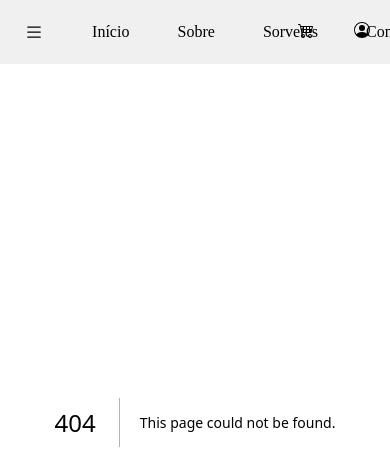
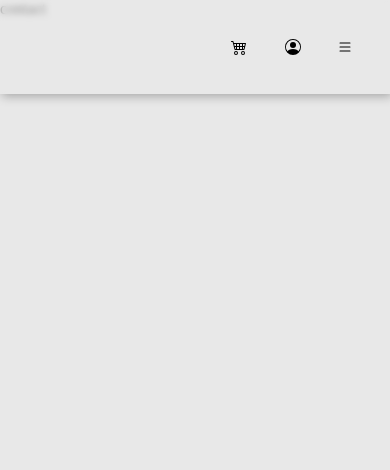
Before and after one commit to LuciLua/site-e-commerce, a Next.js app: page /contact in a window 390 px wide. Before the commit this address had no page. Shown: the top 470 px of the page. Built offline with nearby package versions, Linux system fonts and the light colour scheme.

Commit message:
feature add in header: toggle menu

```diff
--- a/src/components/Header/Header.module.scss
+++ b/src/components/Header/Header.module.scss
@@ -1,8 +1,8 @@
-
-.c_menu{
+.c_menu {
     display: flex;
-
     position: fixed;
+    flex-direction: row;
+    justify-content: space-between;
 
     top: 0;
 
@@ -14,11 +14,13 @@
     backdrop-filter: blur(3px);
 
     z-index: 1000;
-}
 
-.c_menu .menu_ul_r{
+    .menu_ul_r {
+        z-index: 9;
+
         display: flex;
         align-items: center;
+        justify-content: center;
 
         position: relative;
         background: transparent;
@@ -27,15 +29,20 @@
         height: 100%;
 
 
-    li{
+        li {
             list-style: none;
+            padding: 0 25px;
+
+            &:last-of-type {
+                display: none;
+            }
         }
     }
 
-
-.c_menu .menu_ul_l{
+    .menu_ul_l {
         display: flex;
         align-items: center;
+        justify-content: flex-start;
 
         position: relative;
         background: transparent;
@@ -44,9 +51,8 @@
         height: 100%;
 
         list-style: none;
-}
 
-.c_menu .menu_ul_l li{
+        li {
             display: flex;
             justify-content: center;
             align-items: center;
@@ -55,24 +61,18 @@
 
             font-family: Lexend;
 
-    width:  fit-content;
+            width: fit-content;
             height: 100%;
 
-    padding-left: 10%;
-    padding-right: 10%;
-
+            padding: 0 25px;
             margin: 2px;
 
             cursor: pointer;
-}
+
+            animation: fade 0.3s linear;
 
 
-
-.c_menu .ul-l li:first-of-type{
-    /* display: none; */
-}
-
-.c_menu .menu_ul_l li a{
+            a {
                 text-decoration: none;
 
                 color: black;
@@ -85,167 +85,124 @@
 
                 height: 100%;
                 width: 100%;
-}
 
-.c_menu .menu_ul_l li a:hover{
+                &:hover {
                     color: rgb(109, 109, 109);
                 }
 
-.c_menu .menu_ul_l li img{
+                img {
                     position: relative;
 
                     height: 20px;
                     width: 20px;
                 }
-
-.c_menu .ul-l .li-l{
-    animation: fade 0.3s linear;
-
+            }
+        }
+    }
 }
 
-.c_menu .ul-l{
-    margin-left: 10px;
-    margin-right: auto;
 
-    position: relative;
-
-    z-index: 10;
-}
-
-.c_menu .menu_ul_r{
-    margin-left: auto;
-
-    z-index: 9;
-
-    position: absolute;
-
-    right: 0;
-    top: 0;
-
-}
-
-.c_menu .menu_ul_r #carrinho::before{
-    content: attr(data-before);
-    position: absolute;
-
-    top: 35px;
-    left: 12px;
-
-    font-size: 10px;
-
-    background-color: rgb(226, 44, 44);
-    color: #fff;
-
-    display: flex;
-    align-items: center;
-    justify-content: center;
-
-    width: 13px;
-    height: 13px;
-
-    border-radius: 50%;
-
-    z-index: 3;
-}
-
-.c_menu .menu_ul_r #user::before{
-    content: '5';
-    position: absolute;
-
-    top: 35px;
-    left: 12px;
-
-    font-size: 10px;
-
-    background-color: rgb(226, 44, 44);
-    color: #fff;
-
-    display: flex;
-    align-items: center;
-    justify-content: center;
-
-    width: 13px;
-    height: 13px;
-
-    border-radius: 50%;
-
-    z-index: 3;
-}
-
-.c_menu .menu_ul_r li{
-    padding-left: 20px;
-    padding-right: 20px;
-}
-
-.c_menu .ul-l li:first-of-type{
+.c_menu .ul_l li:first-of-type {
     display: none;
 }
 
 @media only screen and (max-width: 600px) {
-
-    .c_menu .ul-l .li-l-x{
-        display: none;
-    }
-
-    .c_menu .ul-l{
-        flex-direction: column;
-
-        height: 100vh;
+    .c_menu {
+        flex-direction: column-reverse;
+        height: fit-content;
         width: 100%;
 
-        margin: 0;
-
-        position: absolute;
-    }
-
-    .ul-l .li-l, .li-l-m{
-        background-color: #fff;
-    }
-
-    .ul-l .li-l a, .li-l-m a{
-        color: rgb(28, 28, 28);
-    }
-    .ul-l .li-l:hover a, .li-l-m:hover a{
-        color: rgb(0, 0, 0);
-    }
-
-    /* ICON MENU ENCOLHIDO */
-    .c_menu .ul-l-x .li-l-m{
-        background-color: transparent;
-        margin-left: 30px;
-    }
-
-    /* ICON MENU  */
-    .c_menu .ul-l-x:first-of-type {
-        display: flex;
-
-        background-color: transparent;
-
-        flex-direction: row;
-
+        .menu_ul_l {
+            height: fit-content;
+            flex-direction: column;
             position: relative;
 
-        width:  fit-content;
+            width: 100%;
             height: 100%;
 
-    }
+            display: none;
 
-    .c_menu .ul-l li{
-        width: 100%;
-        margin: 0;
-        display: block;
-    }
-    .c_menu .ul-l li{
-        width: 100%;
-        margin: 0;
-    }
-    .c_menu .ul-l li:first-of-type{
+            &.active{
                 display: flex;
             }
 
-    .c_menu .ul-l-x .ul-l li{
+            li {
+                height: 100%;
                 width: 100%;
-        margin: 0;
+
+                position: relative;
+                justify-content: center;
+                align-items: center;
+
+                padding: 0;
+
+                a {
+                    margin: 0px 0;
+                    padding: 25px 0;
                 }
 
+                &:hover {
+                    a {
+                        background-color: rgba(255, 255, 255, 0.375);
+                        box-shadow: 0 0 12px rgba(0, 0, 0, 0.056);
+                        color: #000;
                     }
+                }
+            }
+        }
+
+        .menu_ul_r {
+            padding: 20px;
+            width: 100%;
+            justify-content: flex-end;
+
+            box-shadow: 2px 2px 10px rgba(0, 0, 0, 0.3);
+
+            li {
+
+                height: 50px;
+                width: 50px;
+                margin: 2px;
+                padding: 0;
+                display: flex;
+                justify-content: center;
+                align-items: center;
+
+                &:last-of-type {
+                    display: flex;
+                    color: #000;
+                    margin: 0;
+
+                    &:hover {
+                        cursor: pointer;
+                        background-color: rgba(255, 255, 255, 0.201);
+                        box-shadow: 0 0 5px rgba(0, 0, 0, 0.274) inset;
+                        border-radius: 60%;
+                    }
+                }
+
+                a {
+
+                    height: 50px;
+                    width: 50px;
+
+                    margin: 2px;
+
+                    padding: 0;
+
+                    display: flex;
+                    justify-content: center;
+                    align-items: center;
+
+
+                    &:hover {
+                        cursor: pointer;
+                        background-color: rgba(255, 255, 255, 0.201);
+                        box-shadow: 0 0 5px rgba(0, 0, 0, 0.274) inset;
+                        border-radius: 10px;
+                    }
+                }
+            }
+        }
+    }
+}
--- a/src/components/Header/Header.tsx
+++ b/src/components/Header/Header.tsx
@@ -1,35 +1,42 @@
+import Link from "next/link"
+import { useEffect, useRef, useState } from "react"
 import styles from "./Header.module.scss"
 
 function Header() {
+
+    const menu_ul_l = useRef(null)
+    const [menuopen, setMenuopen] = useState(false)
+
+    useEffect(() => {
+        toggleMenu()
+    }, [])
+
+    function toggleMenu() {
+        menuopen ? setMenuopen(false) : setMenuopen(true)
+        menuopen ? menu_ul_l.current.classList.add(styles.active) : menu_ul_l.current.classList.remove(styles.active)
+    }
+
     return (
         <div className={styles.c_menu}>
-            <ul className={styles.menu_ul_l}>
-                <li className="li-l-m" onClick={() => "menu()"}>
-                    <img src="img/list.svg" alt="" />
-                </li>
-                <li className="li-l">
-                    <a href="index.html">Início</a>
-                </li>
-                <li className="li-l">
-                    <a href="about.html">Sobre</a>
-                </li>
-                <li className="li-l">
-                    <a href="index.html">Sorvetes</a>
-                </li>
-                <li className="li-l">
-                    <a href="index.html">Contato</a>
-                </li>
+            <ul className={styles.menu_ul_l} ref={menu_ul_l}>
+                <li><Link onClick={() => toggleMenu()} href="/">Início</Link></li>
+                <li><Link onClick={() => toggleMenu()} href="/about">Sobre</Link></li>
+                <li><Link onClick={() => toggleMenu()} href="/sorvetes">Sorvetes</Link></li>
+                <li><Link onClick={() => toggleMenu()} href="/contact">Contato</Link></li>
             </ul>
             <ul className={styles.menu_ul_r}>
-                <li className={styles.menu_li_r} id="carrinho">
-                    <a href="index.html">
+                <li id="carrinho">
+                    <Link href="/">
                         <img src="img/basket.svg" alt="" />
-                    </a>
+                    </Link>
                 </li>
-                <li className={styles.menu_li_r} id="user">
-                    <a href="index.html">
+                <li id="user">
+                    <Link href="/">
                         <img src="img/person-circle.svg" alt="" />
-                    </a>
+                    </Link>
+                </li>
+                <li className={styles.li_l_m} onClick={() => toggleMenu()}>
+                    <img src="img/list.svg" alt="" />
                 </li>
             </ul>
         </div>
--- /dev/null
+++ b/src/pages/about.tsx
@@ -0,0 +1,6 @@
+function About() {
+    return (<><p>about</p></>)
+
+}
+
+export default About
--- /dev/null
+++ b/src/pages/contact.tsx
@@ -0,0 +1,6 @@
+function Contact() {
+    return (<><p>contact</p></>)
+
+}
+
+export default Contact
--- a/src/pages/index.tsx
+++ b/src/pages/index.tsx
@@ -32,7 +32,7 @@ function Home() {
 
             <div className="inter">
 
-            <MenuCategories />
+            {/* <MenuCategories /> */}
 
                 <div className="products">
                     <div className="align-prod">
--- /dev/null
+++ b/src/pages/sorvetes.tsx
@@ -0,0 +1,5 @@
+function Sorvetes() {
+    return (<><p>sorvetes</p></>)
+}
+
+export default Sorvetes
```
Also changed, not shown: src/components/Header/utils/toggleMenu.tsx (added, +7 -0 lines). Lines whose indentation alone changed are shown as unchanged.
